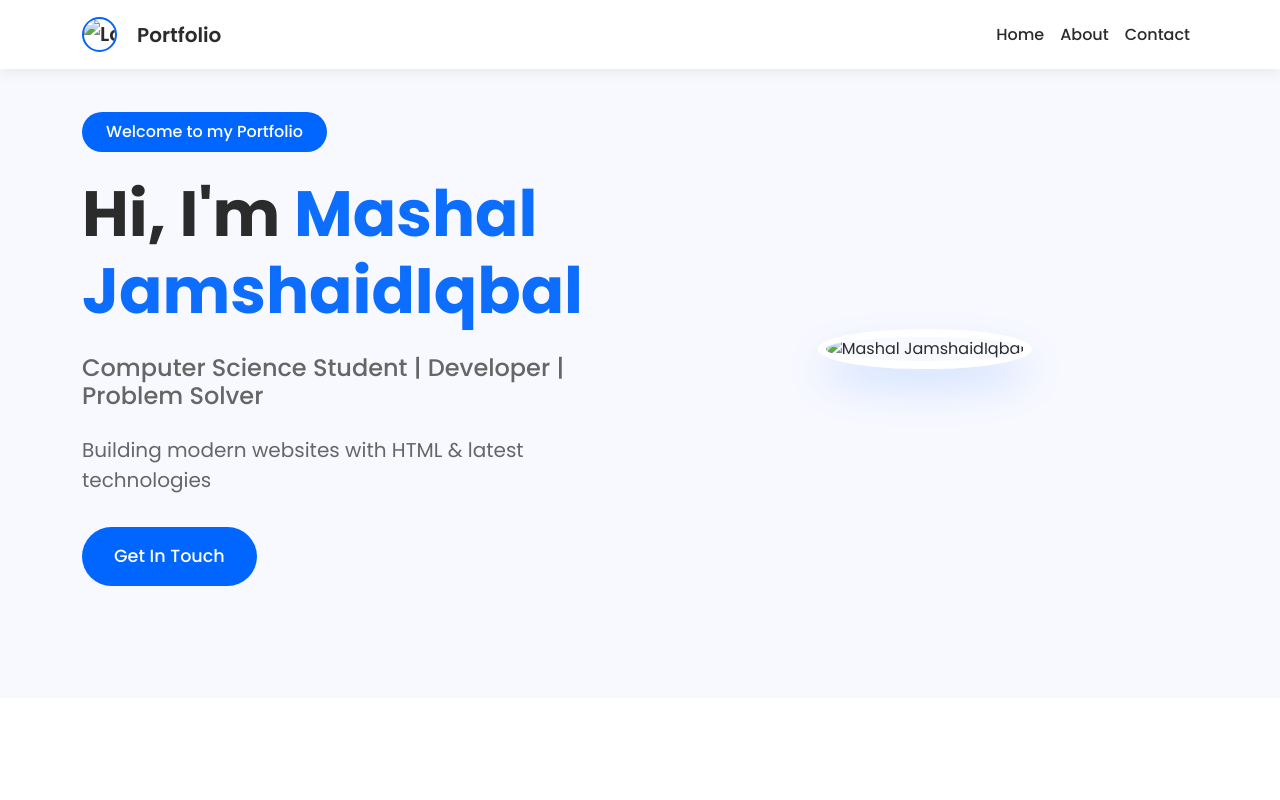
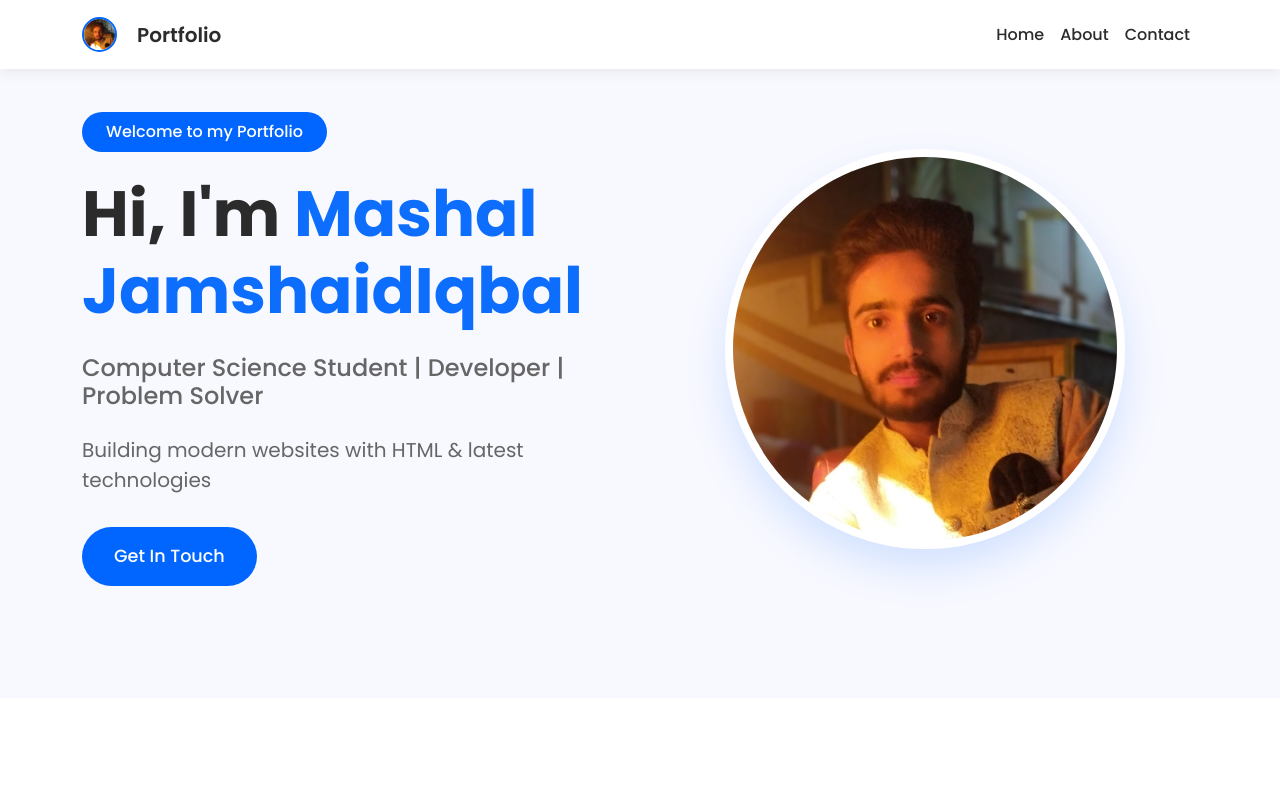
Before and after one commit to MashalJamshaidIqbal/mashal-jamshaid-portfoli2, a plain HTML site: page index.html in a window 1280 px wide. Shown: the top 800 px of the page. Drawn offline with nearby package versions, Linux system fonts and the light colour scheme.

Commit message:
Update index.html

```diff
--- a/index.html
+++ b/index.html
@@ -4,7 +4,7 @@
     <meta charset="UTF-8">
     <meta name="viewport" content="width=device-width, initial-scale=1.0">
     <title>Portfolio</title>
-    <link rel="icon" type="image/jpeg" href="images/mashal jamshaid.jpg">
+    <link rel="icon" type="image/jpeg" href="mashal jamshaid.jpg">
     <!-- Bootstrap 5.3 CSS -->
     <link href="https://cdn.jsdelivr.net/npm/bootstrap@5.3.2/dist/css/bootstrap.min.css" rel="stylesheet">
     <!-- Font Awesome 6 -->
@@ -19,7 +19,7 @@
     <nav class="navbar navbar-expand-lg fixed-top">
         <div class="container">
             <a class="navbar-brand d-flex align-items-center" href="#home">
-                <img src="images/mashal jamshaid.jpg" alt="Logo" class="nav-logo me-2">
+                <img src="mashal jamshaid.jpg" alt="Logo" class="nav-logo me-2">
                 <span>Portfolio</span>
             </a>
             <button class="navbar-toggler" type="button" data-bs-toggle="collapse" data-bs-target="#navbarNav">
@@ -62,7 +62,7 @@
                 </div>
                 <div class="col-md-6 text-center mt-4 mt-md-0">
                     <div class="hero-image">
-                        <img src="images/mashal jamshaid.jpg" alt="Mashal JamshaidIqbal" class="img-fluid rounded-circle">
+                        <img src="mashal jamshaid.jpg" alt="Mashal JamshaidIqbal" class="img-fluid rounded-circle">
                     </div>
                 </div>
             </div>
```
